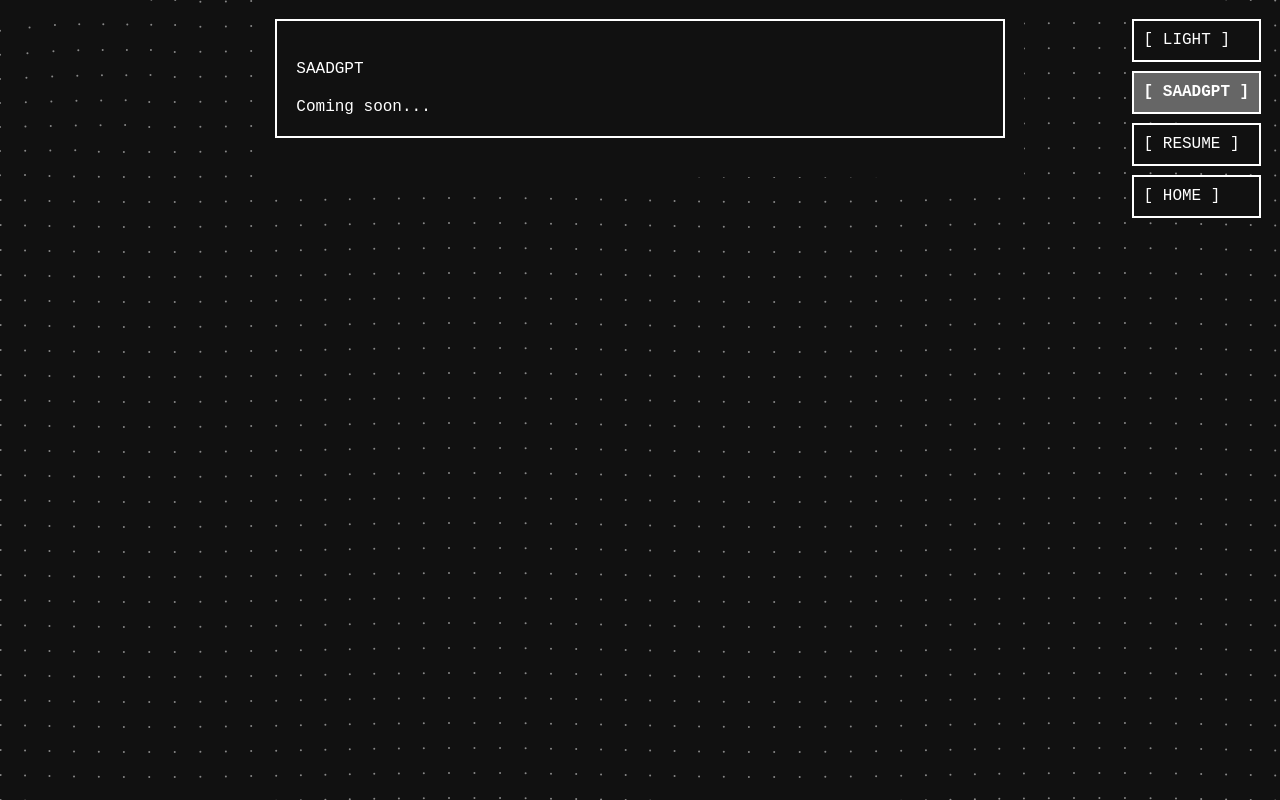
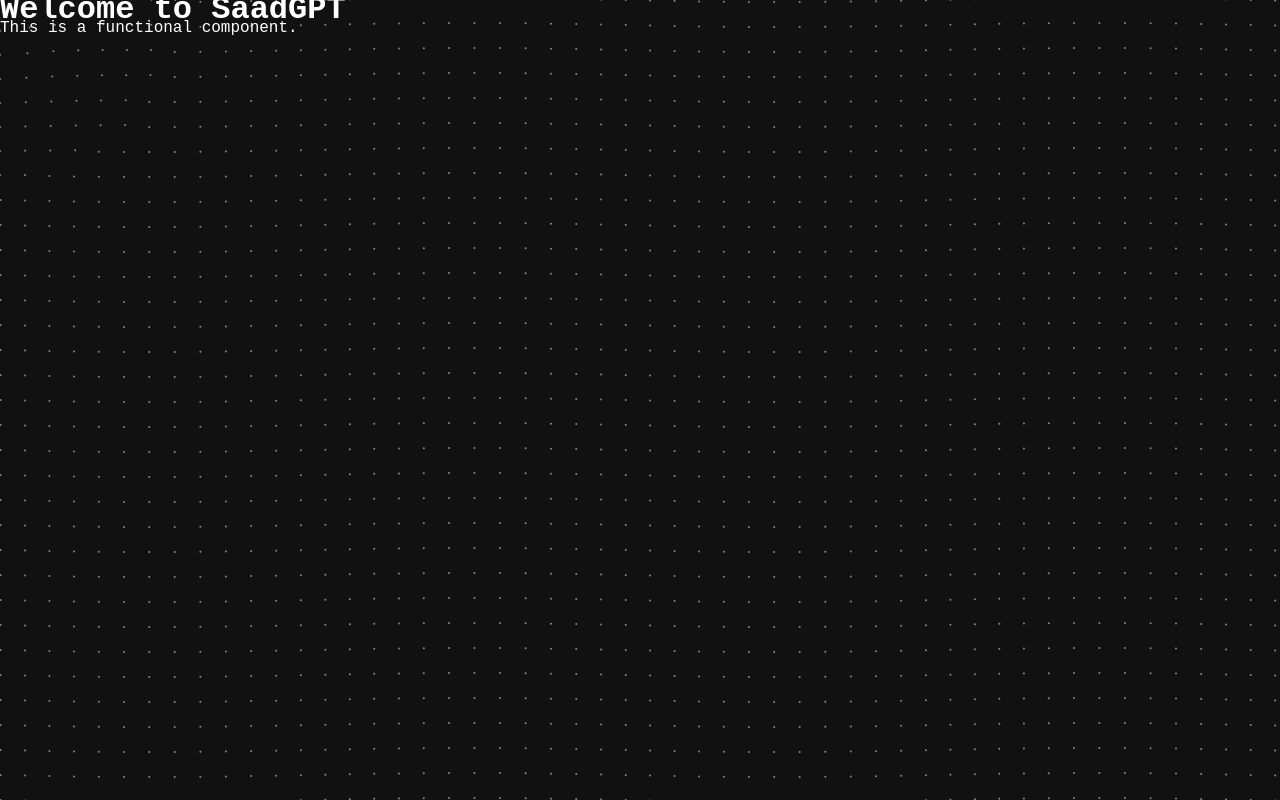
Before and after one commit to notsaad/site, a React (Create React App) app: page /saadgpt in a window 1280 px wide. Built offline with nearby package versions, Linux system fonts and the light colour scheme; a web font is replaced by a local one.

Commit message:
functionalize routes
Signed-off-by: notsaad <saadmazharr@gmail.com>

```diff
--- a/src/App.tsx
+++ b/src/App.tsx
@@ -1,46 +1,51 @@
-import { Routes, Route } from 'react-router-dom';
-import Layout from './components/Layout';
-import Header from './components/Header';
-import Projects from './components/Projects';
-import Contact from './components/Contact';
-import Education from './components/Education';
-import Experience from './components/Experience';
-import { ThemeProvider } from './components/ThemeProvider';
-import ThemeToggle from './components/ThemeToggle';
-import Background from './components/Background';
+import { Routes, Route } from "react-router-dom";
+import Layout from "./components/Layout";
+import Header from "./components/Header";
+import Projects from "./components/Projects";
+import Contact from "./components/Contact";
+import Education from "./components/Education";
+import Experience from "./components/Experience";
+import { ThemeProvider } from "./components/ThemeProvider";
+import ThemeToggle from "./components/ThemeToggle";
+import Background from "./components/Background";
+import {SaadGPT} from "./components/saadgpt";
+
 
 const projects = [
   {
     title: "Research Paper: HABO Framework for Hyperparameter Optimization",
-    description: "A research paper in the field of reinforcment learning. Supervised by Dr. Tom Cesari at the University of Ottawa, EECS department.",
-    link: "https://arxiv.org/abs/2503.10282"
+    description:
+      "A research paper in the field of reinforcment learning. Supervised by Dr. Tom Cesari at the University of Ottawa, EECS department.",
+    link: "https://arxiv.org/abs/2503.10282",
   },
   {
     title: "Custom Interpreter",
-    description: "A lightweight interpreter from scratch for a custom programming language, supporting basic arithmetic operations, control flow, and data types.",
-    link: "https://github.com/notsaad/interpreter"
+    description:
+      "A lightweight interpreter from scratch for a custom programming language, supporting basic arithmetic operations, control flow, and data types.",
+    link: "https://github.com/notsaad/interpreter",
   },
   {
     title: "Sustain App",
-    description: "React Native mobile app for the uOttaHack 6 Hackathon calculating clothing items’ environmental impact via quantitative analysis based on a clothing tag’s information",
-    link: "https://github.com/notsaad/uOttaHack2024"
+    description:
+      "React Native mobile app for the uOttaHack 6 Hackathon calculating clothing items’ environmental impact via quantitative analysis based on a clothing tag’s information",
+    link: "https://github.com/notsaad/uOttaHack2024",
   },
 ];
 
 const contactLinks = [
   {
     href: "mailto:saadmazhar@me.com",
-    text: "Email Me"
+    text: "Email Me",
   },
   {
     href: "https://www.github.com/notsaad",
     text: "GitHub",
-    external: true
+    external: true,
   },
   {
     href: "https://www.linkedin.com/in/notsaad",
     text: "LinkedIn",
-    external: true
+    external: true,
   },
 ];
 
@@ -48,8 +53,8 @@ const education = [
   {
     institution: "University of Ottawa",
     degree: "Honors BS in Computer Science, Minor in Philosophy",
-    period: "September 2021 - December 2025"
-  }
+    period: "September 2021 - April 2026",
+  },
 ];
 
 const experiences = [
@@ -59,8 +64,9 @@ const experiences = [
     location: "Palo Alto, California",
     period: "January 2025 - August 2025",
     description: [
-      'Worked full-stack on Tesla’s electrical distribution management system servicing hundreds of engineers worldwide using Go, React TypeScript, GraphQL and Kubernetes.',
-      'Led development of a new schematic tool using Slate.js to streamline the production of electrical drawings for 10+ engineering teams.',
+      "Worked full-stack on Tesla’s electrical distribution management system servicing 10,000+ engineers worldwide using Go, React TypeScript, GraphQL and Kubernetes.",
+      "Leveraged goroutines and channels to implement concurrent data processing pipelines, significantly improving the throughput and responsiveness of backend services.",
+      "Wrote efficient GraphQL queries to return data from a MySQL database with millions of records.",
     ],
   },
   {
@@ -69,9 +75,9 @@ const experiences = [
     location: "Ottawa, Ontario",
     period: "May 2024 - August 2024",
     description: [
-      'Developed Python automation scripts to eliminate redundant In-Service Software Upgrade (ISSU) functions and structures in a large legacy C codebase, reducing manual effort by approximately 92%.',
-      'Streamlined codebase maintenance by automating the identification and removal of obsolete ISSU components, processing over 100,000 lines of code.',
-      'Optimized test suite performance by removing redundant ISSU functions and structures, reducing overall test execution time by 3% and enabling more frequent integration testing cycles and CI/CD Pipelines.'
+      "Developed Python automation scripts to eliminate redundant In-Service Software Upgrade (ISSU) functions and structures in a large legacy C codebase, reducing manual effort by approximately 92%.",
+      "Streamlined codebase maintenance by automating the identification and removal of obsolete ISSU components, processing over 100,000 lines of code.",
+      "Optimized test suite performance by removing redundant ISSU functions and structures, reducing overall test execution time by 3% and enabling more frequent integration testing cycles and CI/CD Pipelines.",
     ],
   },
   {
@@ -80,9 +86,9 @@ const experiences = [
     location: "Ottawa, Ontario",
     period: "September 2023 - December 2023",
     description: [
-      'Built and maintained an internal order tracking system using Vue.js, MySQL, Node.js, Express.',
-      'Implemented efficient API calls using Axios to interact with a MySQL database hosted on MariaDB, optimizing query performance and reducing backend response time by 30%',
-      'Authored Bash scripts that automatically configured accurate IP/TCP protocols for newly updated beds.'
+      "Built and maintained an internal order tracking system using Vue.js, MySQL, Node.js, Express.",
+      "Implemented efficient API calls using Axios to interact with a MySQL database hosted on MariaDB, optimizing query performance and reducing backend response time by 30%",
+      "Authored Bash scripts that automatically configured accurate IP/TCP protocols for newly updated beds.",
     ],
   },
   {
@@ -91,15 +97,14 @@ const experiences = [
     location: "Ottawa, Ontario",
     period: "May 2023 - August 2023",
     description: [
-      'Designed and implemented a robust C++ enumeration system to efficiently translate hex codes into corresponding error messages, reducing error interpretation time by 90%.',
-      'Optimized SQL database schema for parsed log data, resulting in a 50% improvement in query response times.',
-      'Created a RESTful API using Node.js to serve parsed error data to a Vue.js frontend, enabling real-time error monitoring and analysis.'
+      "Designed and implemented a robust C++ enumeration system to efficiently translate hex codes into corresponding error messages, reducing error interpretation time by 90%.",
+      "Optimized SQL database schema for parsed log data, resulting in a 50% improvement in query response times.",
+      "Created a RESTful API using Node.js to serve parsed error data to a Vue.js frontend, enabling real-time error monitoring and analysis.",
     ],
-  }
-
+  },
 ];
 
-function HomePage() {
+const HomePage = () => {
   return (
     <Layout>
       <ThemeToggle />
@@ -114,21 +119,9 @@ function HomePage() {
       <Contact links={contactLinks} />
     </Layout>
   );
-}
+};
 
-function SaadGPTPage() {
-  return (
-    <Layout>
-      <ThemeToggle />
-      <div>
-        <h1>SAADGPT</h1>
-        <p>Coming soon...</p>
-      </div>
-    </Layout>
-  );
-}
-
-function ResumePage() {
+const ResumePage = () => {
   return (
     <Layout>
       <ThemeToggle />
@@ -138,19 +131,19 @@ function ResumePage() {
       </div>
     </Layout>
   );
-}
+};
 
-function App() {
+const App = () => {
   return (
     <ThemeProvider>
       <Background />
       <Routes>
         <Route path="/" element={<HomePage />} />
-        <Route path="/saadgpt" element={<SaadGPTPage />} />
+        <Route path="/saadgpt" element={<SaadGPT />} />
         <Route path="/resume" element={<ResumePage />} />
       </Routes>
     </ThemeProvider>
   );
-}
+};
 
 export default App;
--- /dev/null
+++ b/src/components/saadgpt/index.tsx
@@ -0,0 +1,10 @@
+import React from 'react';
+
+export const SaadGPT = () => {
+    return (
+        <div>
+            <h1>Welcome to SaadGPT</h1>
+            <p>This is a functional component.</p>
+        </div>
+    );
+};
```
